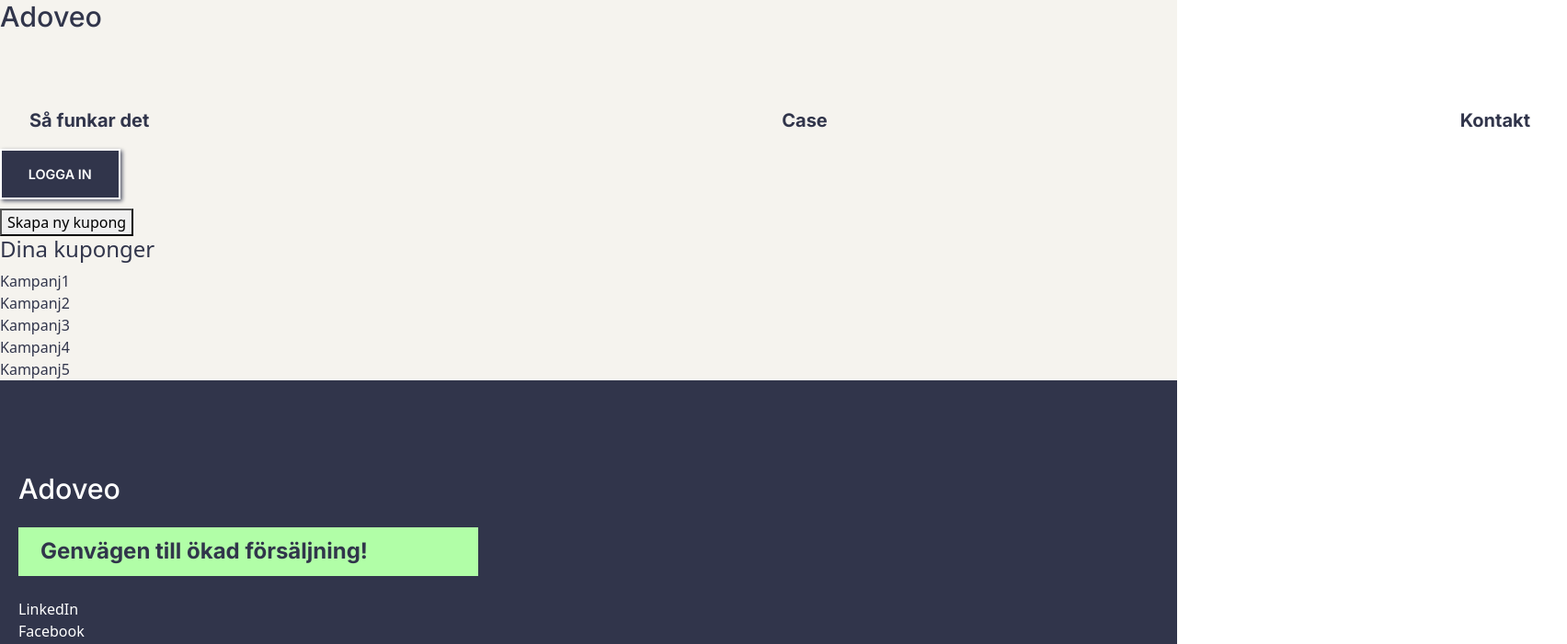
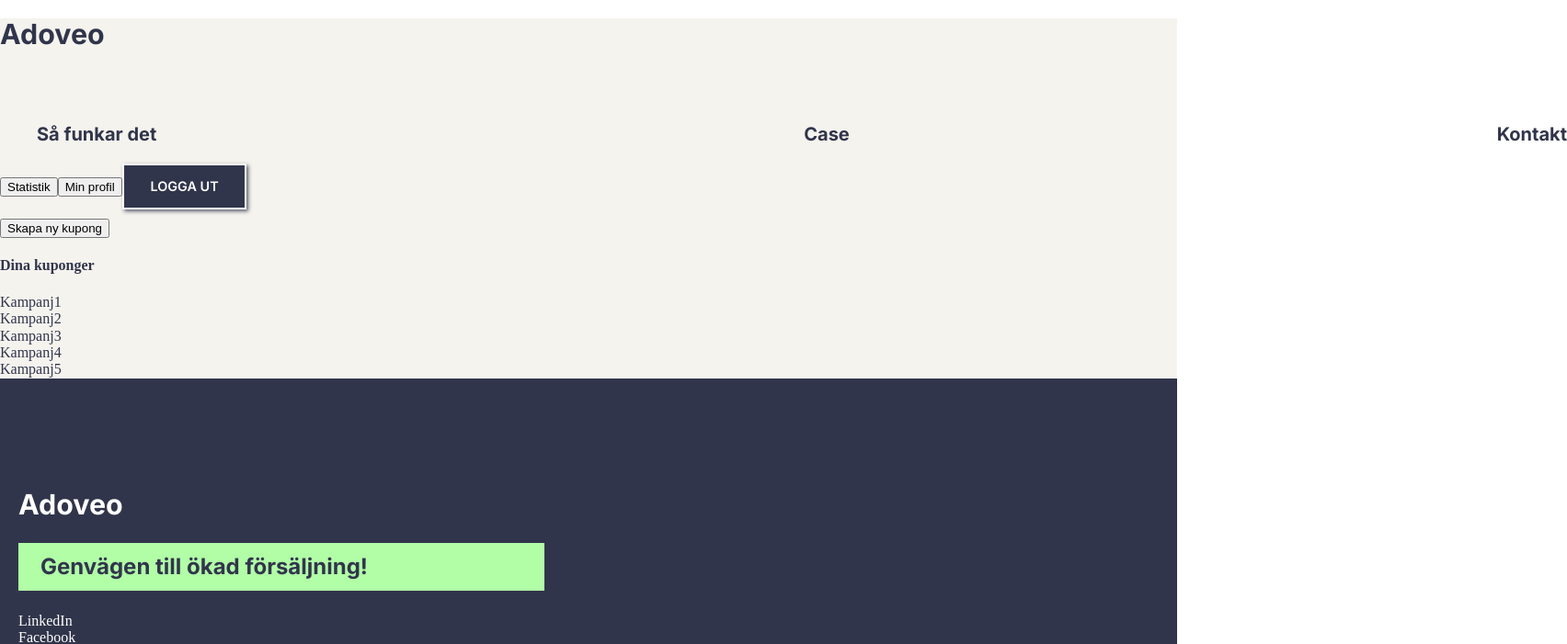
Before and after one commit to NagaVenkata/coupon-system-frontend, a React (Create React App) app: page /userpage/1 in a window 1280 px wide. Shown: the top 701 px of the page at 92% size, 1704 px wide, since content can reach past the window. Built offline with nearby package versions, Linux system fonts and the light colour scheme; sample sign-in values are in the browser's storage; a web font is replaced by a local one.

Commit message:
add isAuth to localStorage check so link userpage/id directs to homepage + add logout

```diff
--- a/src/App.js
+++ b/src/App.js
@@ -1,11 +1,13 @@
 import React, { useState } from 'react';
 import styles from './App.module.scss';
-// import CouponSystemMainPage from "./CouponSystemMainPage";
-import { Provider as ReduxProvider } from "react-redux";
-import "bootstrap/dist/css/bootstrap.min.css"; //why bootstrap?
 import { BrowserRouter as Router, Route, Routes } from "react-router-dom";
 
-import HomePage from './pages/homepage';
+// import CouponSystemMainPage from "./CouponSystemMainPage";
+// import { Provider as ReduxProvider } from "react-redux";
+// import "bootstrap/dist/css/bootstrap.min.css";
+
+
+import HomePage from './pages/homepage'; //helloworld
 import UserPage from './pages/userpage';
 import CreateCampaign from './components/create-campaign/index';
 import NotFound from './components/not-found/Not-found';
@@ -13,11 +15,13 @@ import NotFound from './components/not-found/Not-found';
 function App() {
 
   //state true if user is logged in, else false
-  const [isUser, setIsUser] = useState(false);
+  const [isUser, setIsUser] = useState(true);
 
   const loggedIn = () => {
     setIsUser(true);
   }
+
+  console.log("isUser App:", isUser);
 
   return (
         <div id="app" className={styles.appWrapper}>
--- a/src/components/header/header.js
+++ b/src/components/header/header.js
@@ -1,10 +1,14 @@
 import React, { useState ,useEffect } from 'react';
 import gsap from 'gsap';
+import { useNavigate } from 'react-router';
+
 import styles from './header.module.scss';
 import Hamburger from '../../img/hamburger';
 import Logo from '../../img/logo';
 
 export default function Header(props) {
+  let navigate = useNavigate();
+
   const [isUser, setIsUser] = useState(false);
   const [showNav, setShowNav] = useState(false);
 
@@ -53,6 +57,11 @@ export default function Header(props) {
     }
   };
 
+  const onClickHome = () => {
+    localStorage.removeItem('isAuth');
+    navigate('/');
+  }
+
   return (
     <>
         <Logo />
@@ -83,6 +92,7 @@ export default function Header(props) {
           <>
             <button id='statisticIcon' className={styles.statisticIcon}>Statistik</button>
             <button id='settingsIcon' className={styles.settingsIcon}>Min profil</button>
+            <button className={styles.loginBtn} onClick={onClickHome}>LOGGA UT</button>
           </>
           :
           <>
--- a/src/components/login/login.js
+++ b/src/components/login/login.js
@@ -10,11 +10,14 @@ export default function Login(props) {
     password: ''
   });
   const [loginErrorMsg, setLoginErrorMsg] = useState('');
-  // const [isUser, setIsUser] = useState(false);
+  const [isUser, setIsUser] = useState(false);
 
-  // useEffect(() => {
-  //   setIsUser(props.isUser);
-  // }, []);
+  useEffect(() => {
+    setIsUser(props.isUser);
+    console.log("isUser login:", isUser);
+    console.log("props.isUser login:", props.isUser);
+
+  }, []);
 
   const onChange = (evt) => {
     setUserValueLogin({
@@ -57,7 +60,7 @@ export default function Login(props) {
           // setIsUser(true);
           // console.log("isUser after login OK:", isUser);
 
-          //what happens with isUser state in userpage when using navigate?
+          localStorage.setItem('isAuth', 'true'); //check if exists in userpage.js
           navigate(`/userpage/${userExists.userId}`, {state: userLoggedIn})
 
         } else {
--- a/src/pages/homepage.js
+++ b/src/pages/homepage.js
@@ -1,5 +1,9 @@
 import React, { useEffect, useState } from 'react';
 import styles from './homepage.module.scss';
+
+//useSelector gets things from our state. When we create a var with a state and use useSelector to get the state -> almost like a useEffect (first render = var is created and we get the state as it is BUT also an automatic subscription of our state so if state is changed -> automatic re-rendering of the component)
+import { useSelector } from 'react-redux';
+import { useNavigate } from 'react-router';
 
 import Header from '../components/header/Header';
 import IntroSection from '../components/homepage-sections/Intro-section';
@@ -14,10 +18,14 @@ import Footer from '../components/footer/Footer';
 export default function Home(props) {
   const [showLogin, setShowLogin] = useState(false);
   const [showRegister, setShowRegister] = useState(false);
+  let navigate = useNavigate();
+
+
+  //test with redux
+  // const isUser = useSelector(state = state.isUser);
   // const [isUser, setIsUser] = useState(false);
 
   useEffect( () => {
-    // setIsUser(props.isUser);
 
     //save mockdata in lS if lS is empty
     if (JSON.parse(localStorage.getItem('users')) === null) {
@@ -36,11 +44,13 @@ export default function Home(props) {
         }
       ];
       localStorage.setItem('users', JSON.stringify(mockUsers));
-
       //later add mockCampaignArrs with userIds?
     }
 
+    console.log("props.isUser homepage:", props.isUser);
   }, []);
+
+
 
   const onClickRegister = () => {
     setShowRegister(true);
@@ -50,6 +60,7 @@ export default function Home(props) {
   const onClickLogin = () => {
     setShowLogin(!showLogin);
     setShowRegister(false);
+    console.log("test");
   };
 
   const onClickClose = () => {
@@ -65,7 +76,7 @@ export default function Home(props) {
 
         <main>
 
-          {showLogin ? <Login loggedIn={props.loggedIn} onClickClose={onClickClose} onClickRegister={onClickRegister}/> : ''}
+          {showLogin ? <Login loggedIn={props.loggedIn} onClickClose={onClickClose} onClickRegister={onClickRegister} isUser={props.isUser} /> : ''}
           {showRegister ? <Register loggedIn={props.loggedIn}onClickClose={onClickClose} onClickLogin={onClickLogin}/> : ''}
 
           <div id='mainSection1' className={styles.mainSection1}>
--- a/src/pages/userpage.js
+++ b/src/pages/userpage.js
@@ -13,9 +13,15 @@ export default function UserPage(props) {
 
 
     useEffect( () => {
+        //check isAuth
+        if (localStorage.getItem('isAuth') === null) {
+            navigate('/');
+        }
+
         const userLoggedIn = location.state;
         console.log("userLoggedIn från userpage", userLoggedIn);
-        setIsUser(props.isUser);
+
+        setIsUser(props.isUser); //correct: App->homepage->Login->userpage
     }, []);
 
     //Adjust Header - remove register+loginBtns. Print statisticIcon+Accountsettings
@@ -29,7 +35,7 @@ export default function UserPage(props) {
 
   return (
     <>
-        <Header isUser={setIsUser}/>
+        <Header isUser={props.isUser}/>
             <div id='userpage-main'>
                 <div id='userpage-start'>
                     <div id='create-campaign-wrapper'>
```
Also changed, not shown: src/index.js (+7 -4 lines), src/store/store.js (renamed from src/store/index.js).
